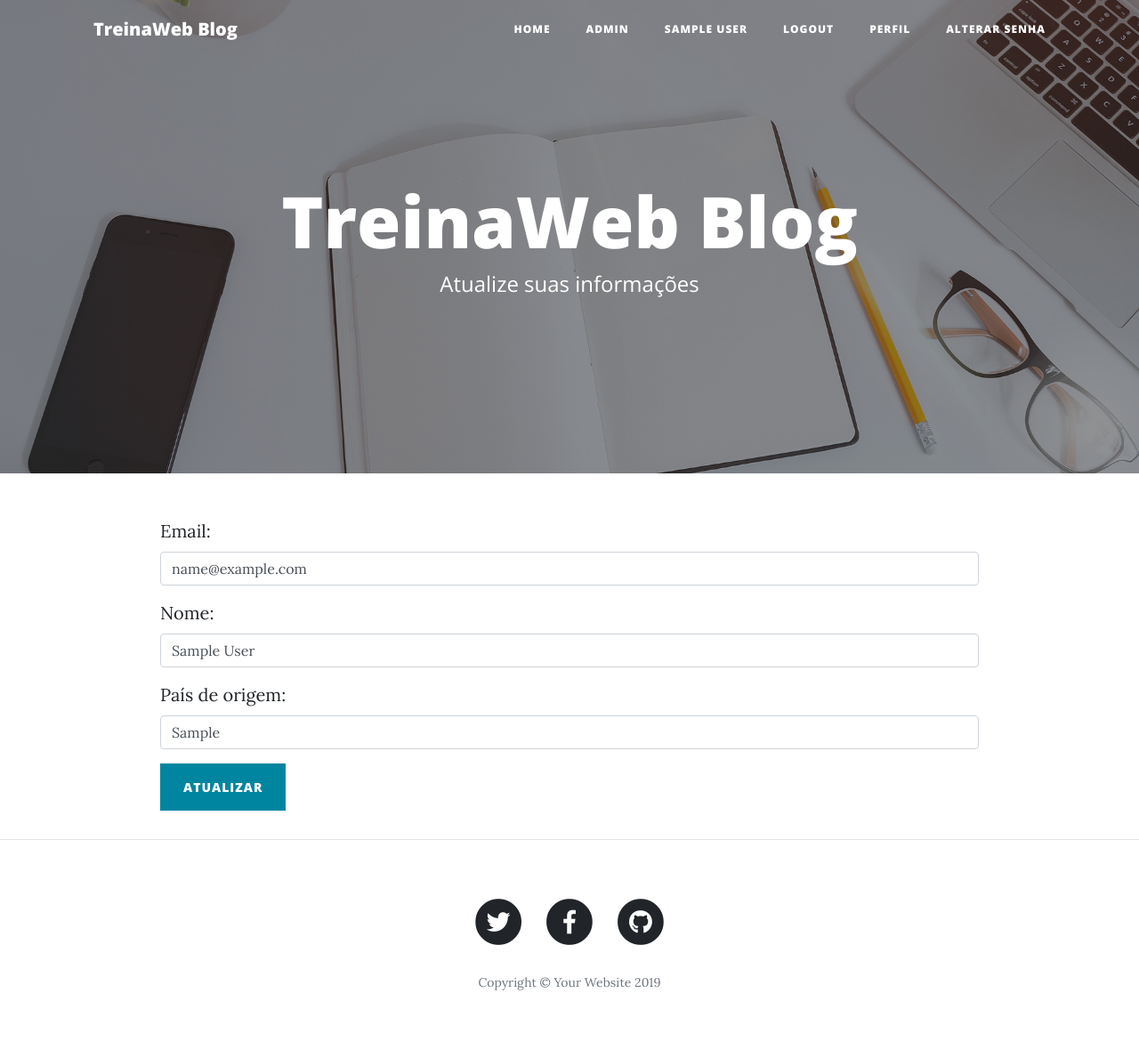
After one commit to treinaweb/treinaweb-django-seguranca, a Django app: page /blog/perfil_usuario/ in a window 1280 px wide. The commit adds this page. Shown: the whole page at 89% size. Run offline with Django 3.2, Linux system fonts and the light colour scheme; a user stored in the database is signed in; tables that the repository leaves empty hold one stand-in row (values such as "Sample post"); some libraries are stand-ins or nearby versions.

Commit message:
03.06_Completando_Cadastro

```diff
--- /dev/null
+++ b/admin_blog/forms/perfil_form.py
@@ -0,0 +1,7 @@
+from django.contrib.auth.forms import UserChangeForm
+from ..models import Usuario
+
+class PerfilForm(UserChangeForm):
+    class Meta:
+        model = Usuario
+        fields = ['nome', 'email', 'pais_origem']
--- a/blog/templates/base.html
+++ b/blog/templates/base.html
@@ -49,7 +49,16 @@
           <li class="nav-item">
             <a class="nav-link" href="{% url 'deslogar_usuario' %}">Logout</a>
           </li>
+          <li class="nav-item">
+            <a class="nav-link" href="{% url 'perfil_usuario' %}">Perfil</a>
+          </li>
+          <li class="nav-item">
+            <a class="nav-link" href="{% url 'alterar_senha' %}">Alterar Senha</a>
+          </li>
           {% else %}
+          <li class="nav-item">
+            <a class="nav-link" href="{% url 'cadastrar_usuario' %}">Cadastre-se</a>
+          </li>
           <li class="nav-item">
             <a class="nav-link" href="{% url 'logar_usuario' %}">Login</a>
           </li>
--- /dev/null
+++ b/blog/templates/usuario/perfil.html
@@ -0,0 +1,47 @@
+{% extends 'base.html' %}
+{% load static %}
+{% load meus_filtros %}
+
+{% block header %}
+  <header class="masthead" style="background-image: url('{% static  'blog/img/home-bg.jpg' %}')">
+    <div class="overlay"></div>
+    <div class="container">
+      <div class="row">
+        <div class="col-lg-8 col-md-10 mx-auto">
+          <div class="site-heading">
+            <h1>TreinaWeb Blog</h1>
+            <span class="subheading">Atualize suas informações</span>
+          </div>
+        </div>
+      </div>
+    </div>
+  </header>
+{% endblock header %}
+
+{% block content %}
+<form method="post">
+    {% csrf_token %}
+
+    <div class="form-group">
+        {{form_usuario.email.errors}}
+        <label>Email: </label>
+        {{form_usuario.email|addclass:'form-control'}}
+    </div>
+
+    <div class="form-group">
+        {{form_usuario.nome.errors}}
+        <label>Nome: </label>
+        {{form_usuario.nome|addclass:'form-control'}}
+    </div>
+
+    <div class="form-group">
+        {{form_usuario.pais_origem.errors}}
+        <label>País de origem: </label>
+        {{form_usuario.pais_origem|addclass:'form-control'}}
+    </div>
+
+    <div class="form-group">
+        <input type="submit" value="Atualizar" class="btn btn-primary">
+    </div>
+</form>
+{% endblock content %}
--- a/blog/urls.py
+++ b/blog/urls.py
@@ -8,4 +8,5 @@ urlpatterns = [
     path('logar_usuario/', logar_usuario, name='logar_usuario'),
     path('deslogar_usuario/', deslogar_usuario, name='deslogar_usuario'),
     path('alterar_senha/', alterar_senha, name='alterar_senha'),
+    path('perfil_usuario/', perfil_usuario, name='perfil_usuario'),
 ]
--- a/blog/views.py
+++ b/blog/views.py
@@ -1,6 +1,6 @@
 from django.shortcuts import render, redirect
 from admin_blog.services import post_service, comentario_service, usuario_service
-from admin_blog.forms import comentario_form, usuario_form, login_form
+from admin_blog.forms import comentario_form, usuario_form, login_form, perfil_form
 from admin_blog.entidades.comentario import Comentario
 from admin_blog.entidades.usuario import Usuario
 from django.contrib.auth.forms import UserCreationForm, AuthenticationForm
@@ -69,6 +69,17 @@ def deslogar_usuario(request):
     return redirect('home')
 
 @login_required()
+def perfil_usuario(request):
+    if request.method == "POST":
+        form_usuario = perfil_form.PerfilForm(request.POST, instance=request.user)
+        if form_usuario.is_valid():
+            form_usuario.save()
+            return redirect('home')
+    else:
+        form_usuario = perfil_form.PerfilForm(instance=request.user)
+    return render(request, 'usuario/perfil.html', {'form_usuario': form_usuario})
+
+@login_required()
 def alterar_senha(request):
     if request.method == "POST":
         form_senha = PasswordChangeForm(request.user, request.POST)
--- a/blog_treinaweb/settings.py
+++ b/blog_treinaweb/settings.py
@@ -134,6 +134,7 @@ AUTH_USER_MODEL = 'admin_blog.Usuario'
 
 LOGIN_URL = 'logar_usuario'
 
+SOCIAL_AUTH_LOGIN_REDIRECT_URL ='home'
 
 # Internationalization
 # https://docs.djangoproject.com/en/2.2/topics/i18n/
```
